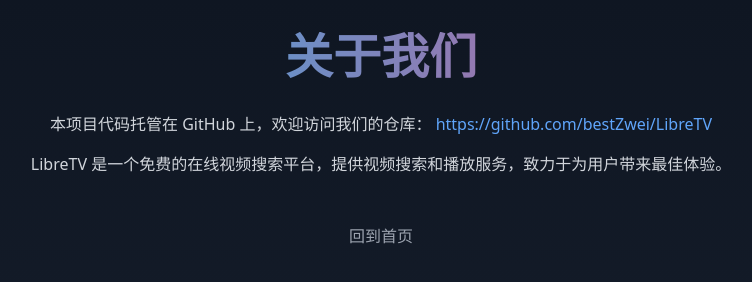
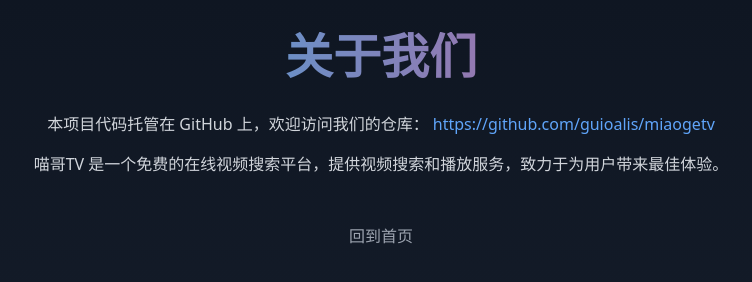
Before and after one commit to guioalis/miaogetv, a plain HTML site: page about.html in a window 1280 px wide. Shown: the full height of the page, 259-1011 px from the left. Drawn offline with nearby package versions, Linux system fonts and the light colour scheme.

Commit message:
Update about.html

```diff
--- a/about.html
+++ b/about.html
@@ -3,7 +3,7 @@
 <head>
 	<meta charset="UTF-8">
 	<meta name="viewport" content="width=device-width, initial-scale=1.0">
-	<title>关于我们 - LibreTV</title>
+	<title>关于我们 - 喵哥TV</title>
 	<script src="https://cdn.tailwindcss.com"></script>
 	<link rel="stylesheet" href="css/styles.css">
 	<!-- ...existing head code... -->
@@ -16,10 +16,10 @@
 		<main class="text-center">
 			<p class="text-gray-300 mb-4">
 				本项目代码托管在 GitHub 上，欢迎访问我们的仓库：
-				<a href="https://github.com/bestZwei/LibreTV" class="text-blue-400 hover:underline" target="_blank" rel="noopener">https://github.com/bestZwei/LibreTV</a>
+				<a href="https://github.com/guioalis/miaogetv" class="text-blue-400 hover:underline" target="_blank" rel="noopener">https://github.com/guioalis/miaogetv</a>
 			</p>
 			<p class="text-gray-300">
-				LibreTV 是一个免费的在线视频搜索平台，提供视频搜索和播放服务，致力于为用户带来最佳体验。
+				喵哥TV 是一个免费的在线视频搜索平台，提供视频搜索和播放服务，致力于为用户带来最佳体验。
 			</p>
 		</main>
 		<footer class="mt-12 text-center">
```
